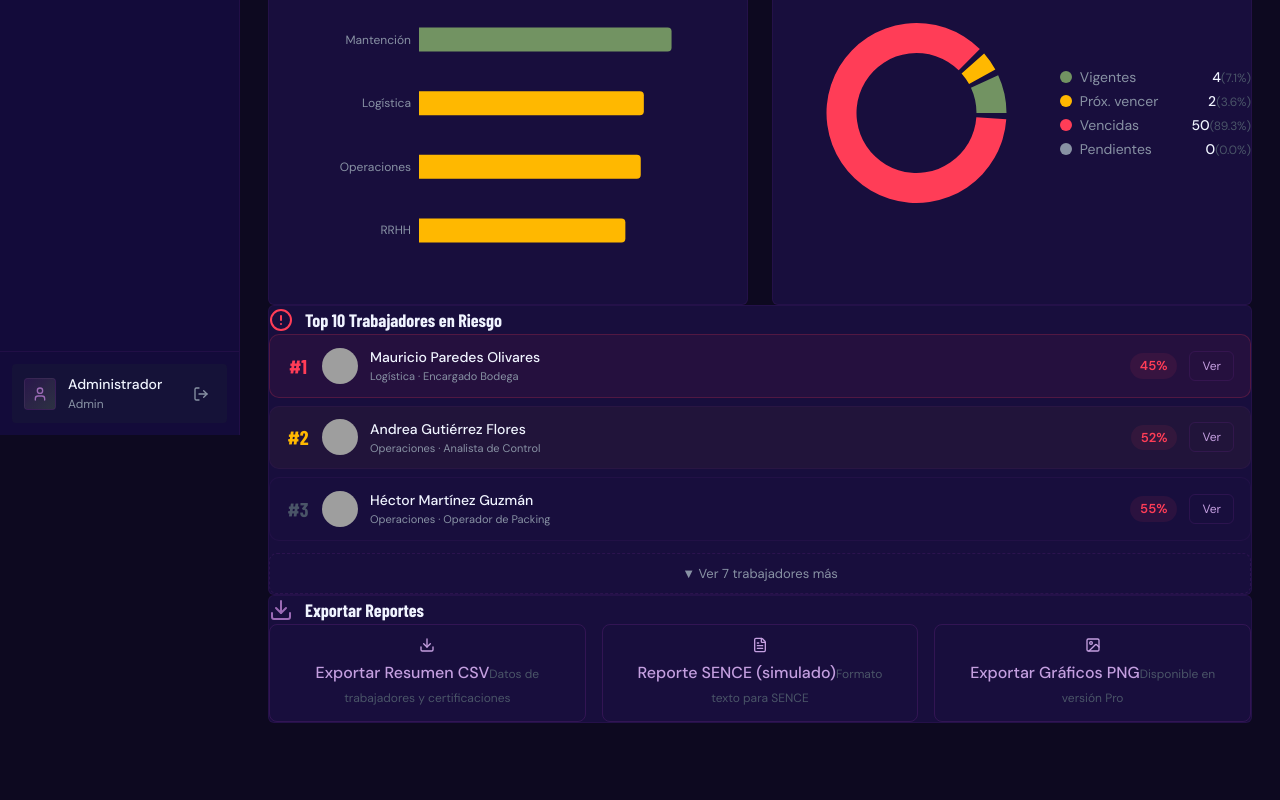
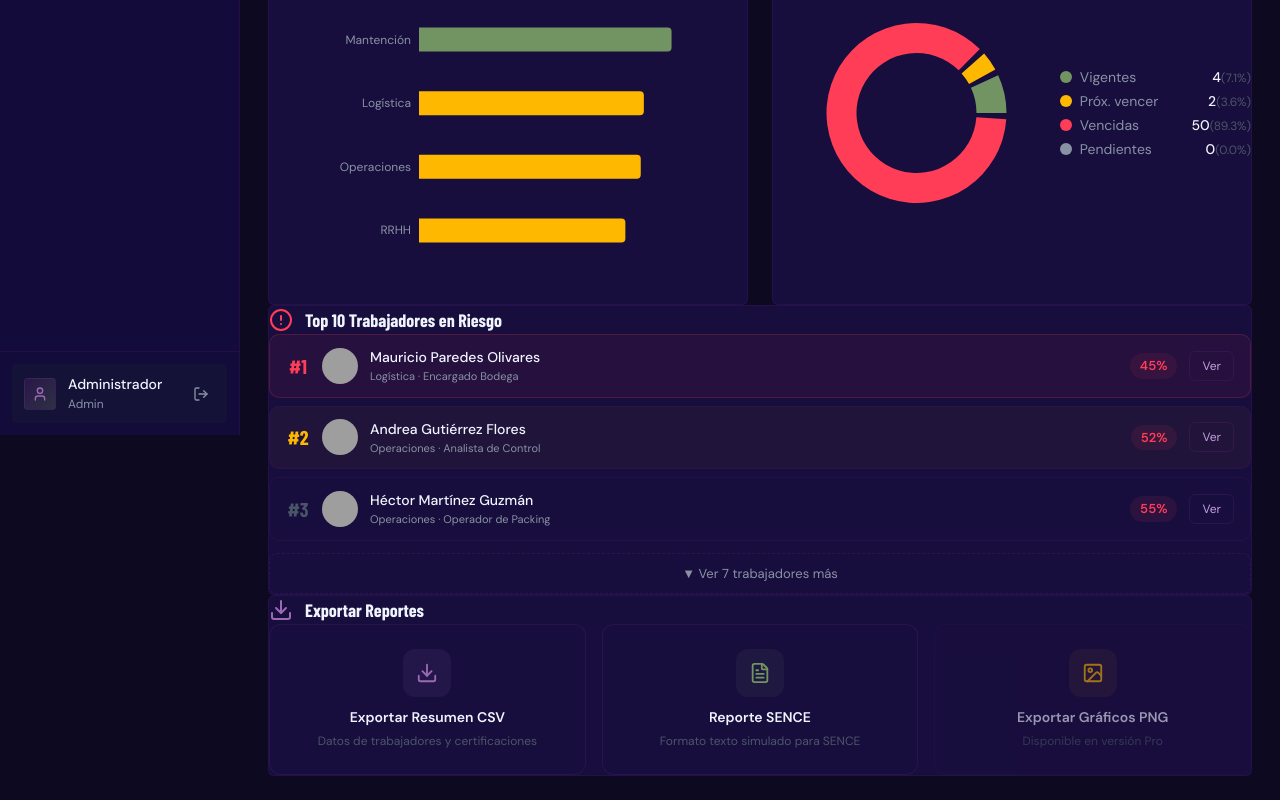
Before and after one commit to leandrodesignux-ux/Certify, a React (Vite) app: page /reports in a window 1280 px wide. Shown: the part 365-1165 px from the top of the page. Before the commit the page ends 1112 px from the top, so only its background shows below. Built offline with nearby package versions, Linux system fonts and the light colour scheme; grey boxes are pictures that could not be loaded.

Commit message:
Fix: replace export buttons with custom cards to resolve icon overlap issues

```diff
--- a/src/pages/Reports.tsx
+++ b/src/pages/Reports.tsx
@@ -22,7 +22,6 @@ import {
   Cell,
 } from 'recharts';
 import { Card } from '../components/ui/Card';
-import { Button } from '../components/ui/Button';
 import { useWorkerStore } from '../store/useWorkerStore';
 import { useCertStore } from '../store/useCertStore';
 import { useNavigate } from 'react-router-dom';
@@ -510,57 +509,38 @@ Generado automáticamente por CertifyX
           </div>
 
           <div className="grid grid-cols-1 md:grid-cols-3 gap-4">
-            <Button
-              variant="ghost"
-              size="lg"
-              icon={Download}
-              onClick={exportSummaryCSV}
-              className="justify-center h-auto py-4 flex-col items-center gap-3"
-            >
-              <span className="font-medium">Exportar Resumen CSV</span>
-              <span className="text-xs text-[#4A5568] font-normal">
-                Datos de trabajadores y certificaciones
-              </span>
-            </Button>
-
-            <Button
-              variant="ghost"
-              size="lg"
-              icon={FileText}
-              onClick={exportSENCE}
-              className="justify-center h-auto py-4 flex-col items-center gap-3"
-            >
-              <span className="font-medium">Reporte SENCE (simulado)</span>
-              <span className="text-xs text-[#4A5568] font-normal">
-                Formato texto para SENCE
-              </span>
-            </Button>
-
-            <div className="relative">
-              <Button
-                variant="ghost"
-                size="lg"
-                icon={ImageIcon}
-                onClick={() => setShowProTooltip(!showProTooltip)}
-                className="justify-center h-auto py-4 flex-col items-center gap-3 w-full opacity-70"
+            {[
+              { icon: Download, label: 'Exportar Resumen CSV', description: 'Datos de trabajadores y certificaciones', onClick: exportSummaryCSV, disabled: false, color: '#9b6ab5' },
+              { icon: FileText, label: 'Reporte SENCE', description: 'Formato texto simulado para SENCE', onClick: exportSENCE, disabled: false, color: '#729362' },
+              { icon: ImageIcon, label: 'Exportar Gráficos PNG', description: 'Disponible en versión Pro', onClick: () => setShowProTooltip(!showProTooltip), disabled: true, color: '#FFB800' },
+            ].map((item) => (
+              <button key={item.label} onClick={item.onClick}
+                style={{
+                  position: 'relative',
+                  display: 'flex', flexDirection: 'column', alignItems: 'center', justifyContent: 'center',
+                  gap: '10px', padding: '24px 16px',
+                  backgroundColor: 'rgba(26,16,64,0.6)',
+                  border: `1px solid ${item.disabled ? 'rgba(91,34,119,0.15)' : 'rgba(91,34,119,0.25)'}`,
+                  borderRadius: '12px', cursor: item.disabled ? 'not-allowed' : 'pointer',
+                  opacity: item.disabled ? 0.6 : 1, transition: 'all 0.15s', width: '100%',
+                }}
+                onMouseEnter={e => { if (!item.disabled) { e.currentTarget.style.borderColor = item.color + '60'; e.currentTarget.style.backgroundColor = item.color + '08'; }}}
+                onMouseLeave={e => { e.currentTarget.style.borderColor = item.disabled ? 'rgba(91,34,119,0.15)' : 'rgba(91,34,119,0.25)'; e.currentTarget.style.backgroundColor = 'rgba(26,16,64,0.6)'; }}
               >
-                <span className="font-medium">Exportar Gráficos PNG</span>
-                <span className="text-xs text-[#4A5568] font-normal">
-                  Disponible en versión Pro
-                </span>
-              </Button>
-
-              {showProTooltip && (
-                <motion.div
-                  initial={{ opacity: 0, y: 10 }}
-                  animate={{ opacity: 1, y: 0 }}
-                  className="absolute bottom-full left-1/2 -translate-x-1/2 mb-2 px-3 py-2 bg-[#231455] border border-[rgba(91,34,119,0.35)] rounded-lg text-xs text-[#8892A4] whitespace-nowrap z-10"
-                >
-                  Actualiza a CertifyX Pro para desbloquear
-                  <div className="absolute top-full left-1/2 -translate-x-1/2 border-4 border-transparent border-t-[rgba(91,34,119,0.35)]" />
-                </motion.div>
-              )}
-            </div>
+                <div style={{ width: '48px', height: '48px', borderRadius: '12px', backgroundColor: item.color + '15', display: 'flex', alignItems: 'center', justifyContent: 'center' }}>
+                  <item.icon style={{ width: '22px', height: '22px', color: item.color }} />
+                </div>
+                <div style={{ textAlign: 'center' }}>
+                  <p style={{ fontSize: '14px', fontWeight: 600, color: '#F0F4FF', marginBottom: '4px' }}>{item.label}</p>
+                  <p style={{ fontSize: '12px', color: '#4A5568' }}>{item.description}</p>
+                </div>
+                {item.disabled && showProTooltip && (
+                  <div style={{ position: 'absolute', bottom: 'calc(100% + 8px)', left: '50%', transform: 'translateX(-50%)', backgroundColor: '#1a1040', border: '1px solid rgba(91,34,119,0.4)', borderRadius: '8px', padding: '8px 12px', fontSize: '12px', color: '#8892A4', whiteSpace: 'nowrap', zIndex: 10, boxShadow: '0 4px 16px rgba(0,0,0,0.4)' }}>
+                    Actualiza a CertifyX Pro para desbloquear
+                  </div>
+                )}
+              </button>
+            ))}
           </div>
         </Card>
       </motion.div>
```
